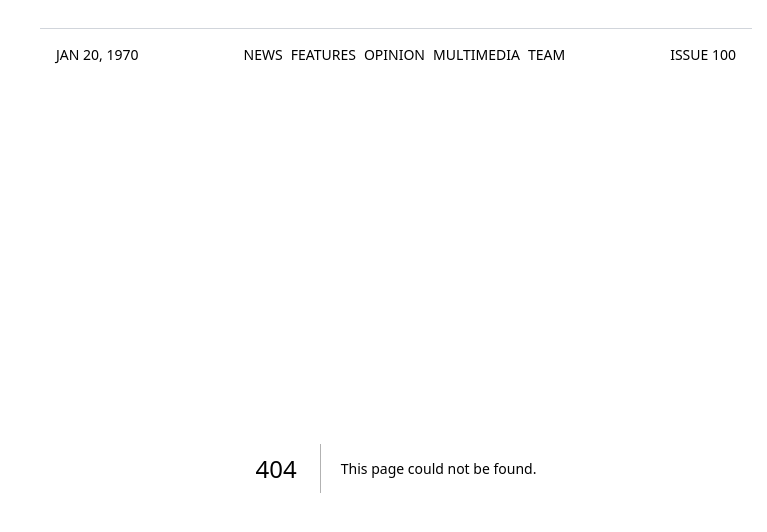
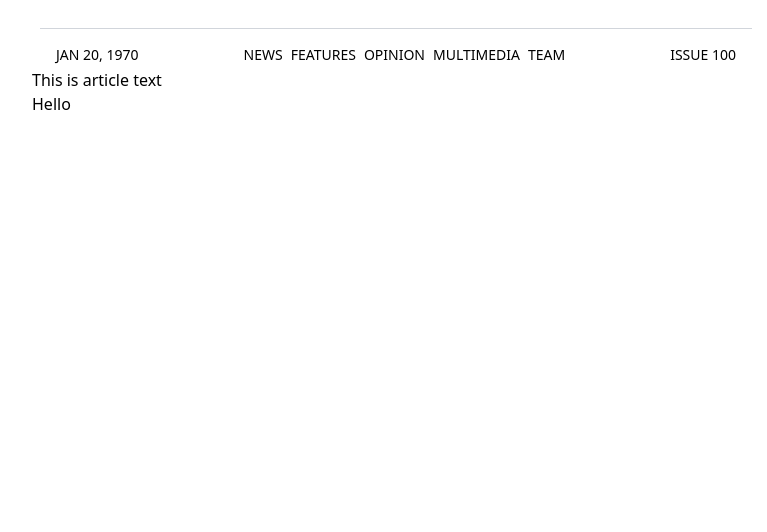
Before and after one commit to thegazelle-ad/gazelle-server-next, a Next.js app: page /article in a window 1280 px wide. Before the commit this address had no page. Shown: the top 532 px of the page, without its empty margins (244-1011 px from the left). Built offline with nearby package versions, Linux system fonts and the light colour scheme.

Commit message:
starter article page code

```diff
--- /dev/null
+++ b/app/article/layout.tsx
@@ -0,0 +1,14 @@
+import React from 'react';
+
+export default function ArticleLayout ({ children }: { children: React.ReactNode }) {
+  return (
+    <div>
+        {/* The article content will be passed in here */}
+        {/* You're welcome to place filler (lorem ipsum) for now though */}
+        <p>
+            This is article text
+        </p>
+        {children}
+    </div>
+  );
+};
--- /dev/null
+++ b/app/article/page.tsx
@@ -0,0 +1,3 @@
+export default async function Page() {
+    return <h1>Hello</h1>
+}
--- a/pages/_app.tsx
+++ b/pages/_app.tsx
@@ -1,14 +1,8 @@
-// import '../styles/globals.css'
-// import type { AppProps } from 'next/app'
+import '../styles/globals.css'
+import type { AppProps } from 'next/app'
 
-// function MyApp({ Component, pageProps }: AppProps) {
-//   return <Component {...pageProps} />
-// }
+function MyApp({ Component, pageProps }: AppProps) {
+  return <Component {...pageProps} />
+}
 
-// export default MyApp
-
-const x = { a: 1, b: 2, c: 3 };
-
-const { a, b } = x;
-
-console.log(a);
+export default MyApp
```
